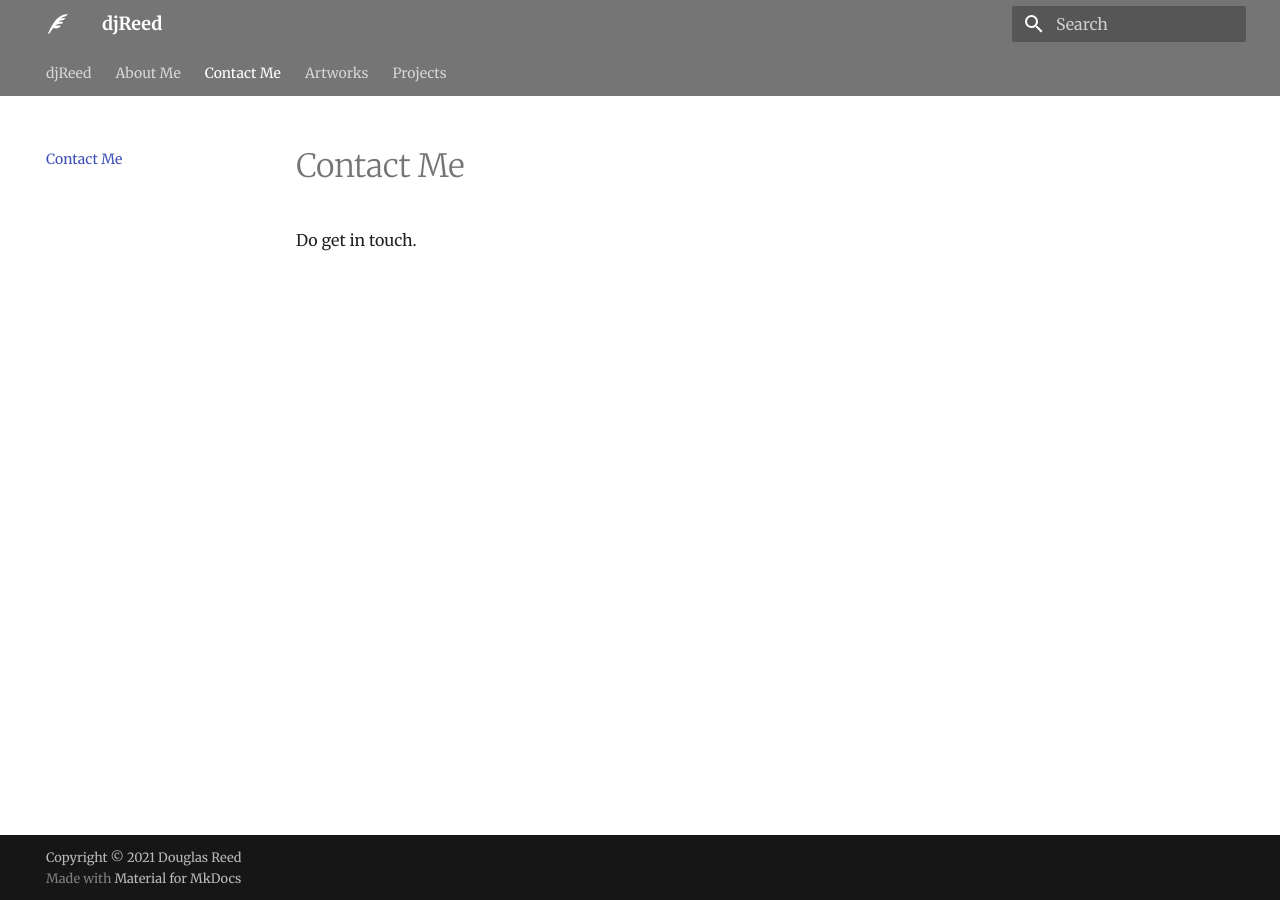
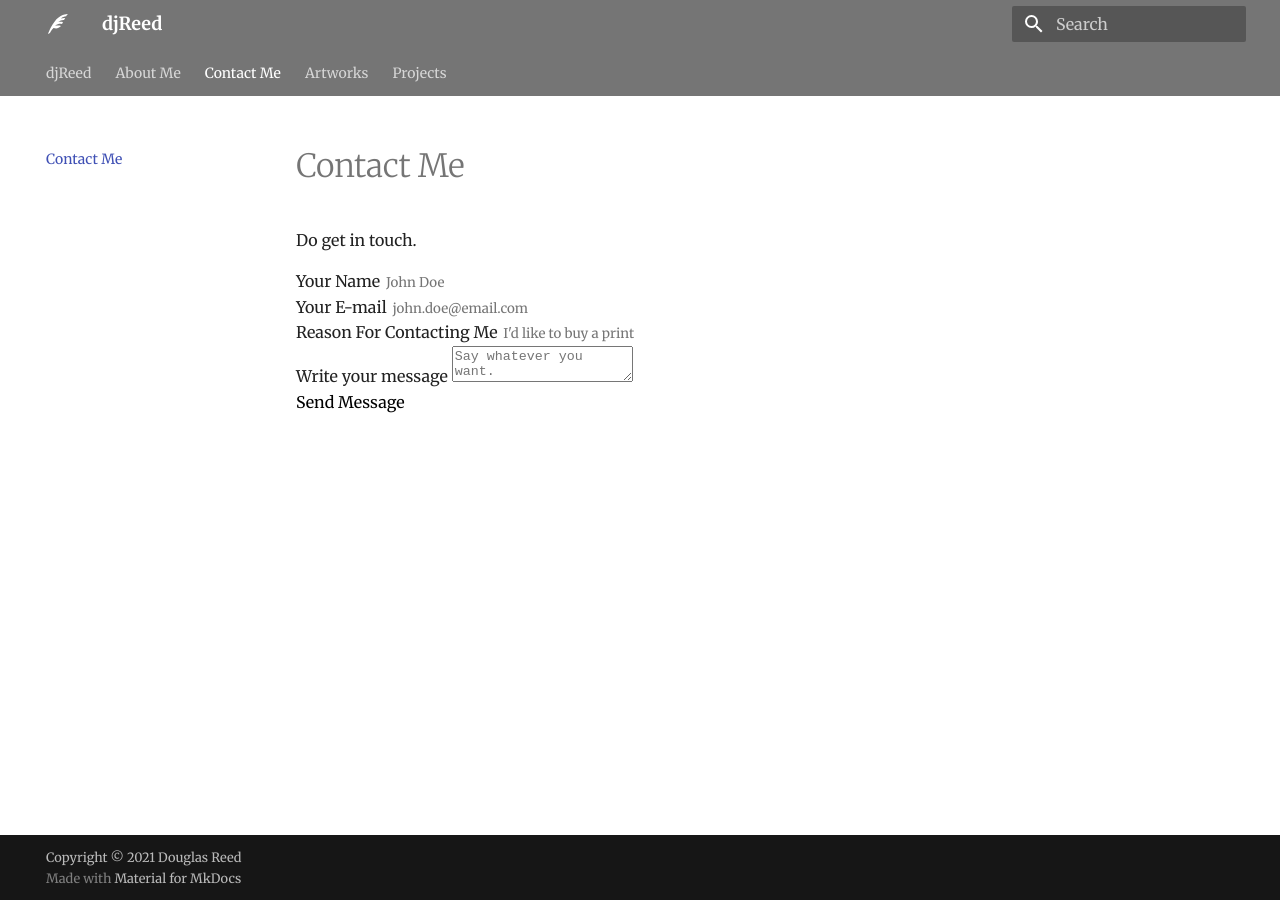
Before and after one commit to scripsi/djreed.uk, an MkDocs documentation site: the page built from docs/contact.md, in a window 1280 px wide. Built offline with MkDocs 1.6.1 and Material for MkDocs 9.7.7, drawn with Linux system fonts in a browser that asks for light colours.

Commit message:
Added .htaccess and contact form

```diff
--- a/docs/contact.md
+++ b/docs/contact.md
@@ -1,3 +1,23 @@
 # Contact Me
 
 Do get in touch.
+
+<form action="https://djreed.uk/contact.php" method="post">
+  <div>
+    <label for="name">Your Name</label>
+    <input type="text" id="name" name="visitor_name" placeholder="John Doe" pattern=[A-Z\sa-z]{3,20} required>
+  </div>
+  <div>
+    <label for="email">Your E-mail</label>
+    <input type="email" id="email" name="visitor_email" placeholder="john.doe@email.com" required>
+  </div>
+  <div>
+    <label for="title">Reason For Contacting Me</label>
+    <input type="text" id="title" name="email_title" required placeholder="I'd like to buy a print" pattern=[A-Za-z0-9\s]{8,60}>
+  </div>
+  <div class="elem-group">
+    <label for="message">Write your message</label>
+    <textarea id="message" name="visitor_message" placeholder="Say whatever you want." required></textarea>
+  </div>
+  <button type="submit">Send Message</button>
+</form>
```
Also changed, not shown: README.md (line endings or trailing spaces), 2 other files.
